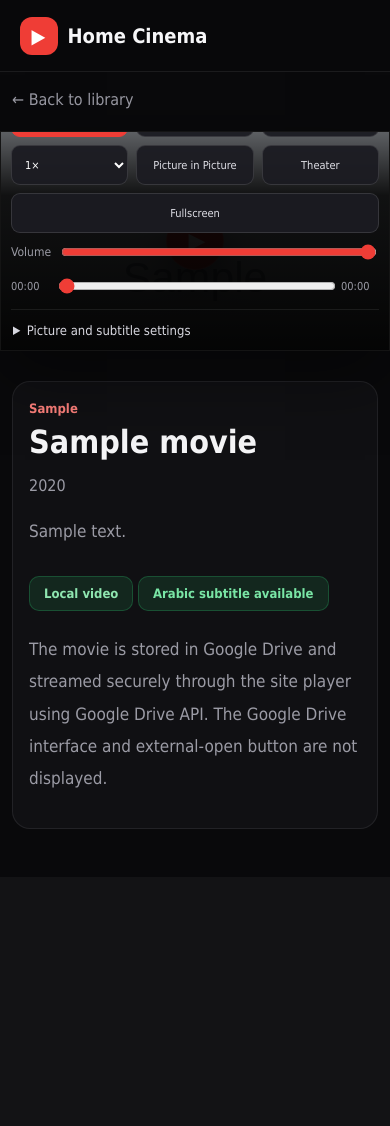
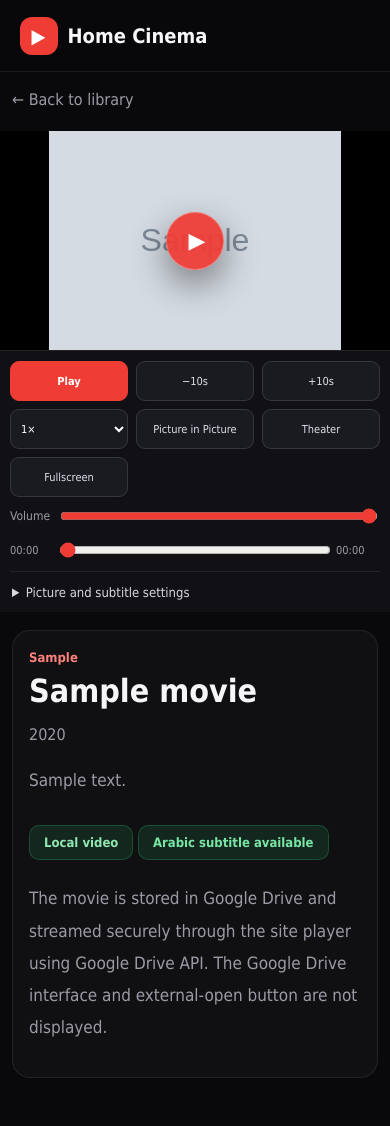
Before and after one commit to track2000one/home-cinema-django, a Django app: template movies/templates/movies/detail.html in a window 390 px wide. Before the commit the page ends 829 px from the top, so only its background shows below. Run offline with Django 5.2, Linux system fonts and the light colour scheme; tables that the repository leaves empty hold one stand-in row (values such as "Sample post"); the template is opened without the code that fills it: values that come from a table or form of the project are taken from there, most other values are stand-ins (such as "Sample title", 1, 10 or a date in 2020); grey boxes marked "Sample" are stand-in pictures; some libraries are stand-ins or nearby versions.

Commit message:
Fix mobile movie page layout

```diff
--- a/static/css/app.css
+++ b/static/css/app.css
@@ -1325,3 +1325,165 @@ video::cue {
     display: none;
   }
 }
+
+/* ==========================================================
+   Mobile detail page fix — keep video visible above controls
+   ========================================================== */
+
+@media (max-width: 650px) {
+  .cinema-layout {
+    display: block;
+  }
+
+  .cinema-stage {
+    overflow: visible;
+    background: transparent;
+    border: 0;
+    box-shadow: none;
+  }
+
+  .cinema-screen {
+    position: relative;
+    width: 100%;
+    aspect-ratio: 16 / 9;
+    min-height: 210px;
+    overflow: hidden;
+    background: #000;
+  }
+
+  .movie-player {
+    width: 100%;
+    height: 100%;
+    min-height: 210px;
+    object-fit: contain;
+  }
+
+  /*
+   * On normal mobile pages, controls sit below the video.
+   * This prevents them from covering the entire poster/video.
+   */
+  .cinema-controls {
+    position: static;
+    max-height: none;
+    overflow: visible;
+    padding: 10px;
+    background: #111115;
+    border-top: 1px solid var(--line);
+    opacity: 1 !important;
+    visibility: visible !important;
+    transform: none !important;
+  }
+
+  .cinema-stage.controls-hidden .cinema-controls {
+    opacity: 1 !important;
+    visibility: visible !important;
+    pointer-events: auto !important;
+    transform: none !important;
+  }
+
+  .cinema-stage.controls-hidden {
+    cursor: default;
+  }
+
+  .main-control-row {
+    display: grid;
+    grid-template-columns: repeat(3, minmax(0, 1fr));
+    gap: 8px;
+  }
+
+  .main-control-row .cinema-button,
+  .main-control-row .cinema-select {
+    width: 100%;
+    min-width: 0;
+    min-height: 40px;
+    padding: 8px 6px;
+    font-size: 11px;
+  }
+
+  .volume-control {
+    grid-column: 1 / -1;
+    width: 100%;
+    min-width: 0;
+  }
+
+  .progress-row {
+    grid-template-columns: 40px minmax(0, 1fr) 44px;
+    gap: 7px;
+  }
+
+  .advanced-panel {
+    margin-top: 10px;
+  }
+
+  .settings-grid {
+    grid-template-columns: 1fr;
+  }
+
+  .cinema-info {
+    margin-top: 18px;
+  }
+
+  .center-play-button {
+    width: 58px;
+    height: 58px;
+    font-size: 22px;
+  }
+
+  /*
+   * In fullscreen, return controls to an overlay so they can auto-hide.
+   */
+  .cinema-stage:fullscreen,
+  .cinema-stage.is-fullscreen {
+    overflow: hidden;
+    background: #000;
+  }
+
+  .cinema-stage:fullscreen .cinema-screen,
+  .cinema-stage.is-fullscreen .cinema-screen {
+    width: 100vw !important;
+    height: 100vh !important;
+    min-height: 0;
+  }
+
+  .cinema-stage:fullscreen .movie-player,
+  .cinema-stage.is-fullscreen .movie-player {
+    min-height: 0;
+  }
+
+  .cinema-stage:fullscreen .cinema-controls,
+  .cinema-stage.is-fullscreen .cinema-controls {
+    position: absolute;
+    right: 0;
+    bottom: 0;
+    left: 0;
+
+    max-height: 82vh;
+    overflow-y: auto;
+
+    padding:
+      48px
+      max(10px, env(safe-area-inset-right))
+      max(10px, calc(10px + env(safe-area-inset-bottom)))
+      max(10px, env(safe-area-inset-left));
+
+    background:
+      linear-gradient(
+        to top,
+        rgba(0, 0, 0, 0.98) 0%,
+        rgba(0, 0, 0, 0.90) 58%,
+        rgba(0, 0, 0, 0.10) 100%
+      );
+
+    opacity: 1;
+    visibility: visible;
+    transform: translateY(0);
+  }
+
+  .cinema-stage:fullscreen.controls-hidden .cinema-controls,
+  .cinema-stage.is-fullscreen.controls-hidden .cinema-controls {
+    opacity: 0 !important;
+    visibility: hidden !important;
+    pointer-events: none !important;
+    transform: translateY(16px) !important;
+  }
+}
```
Also changed, not shown: README.txt.
